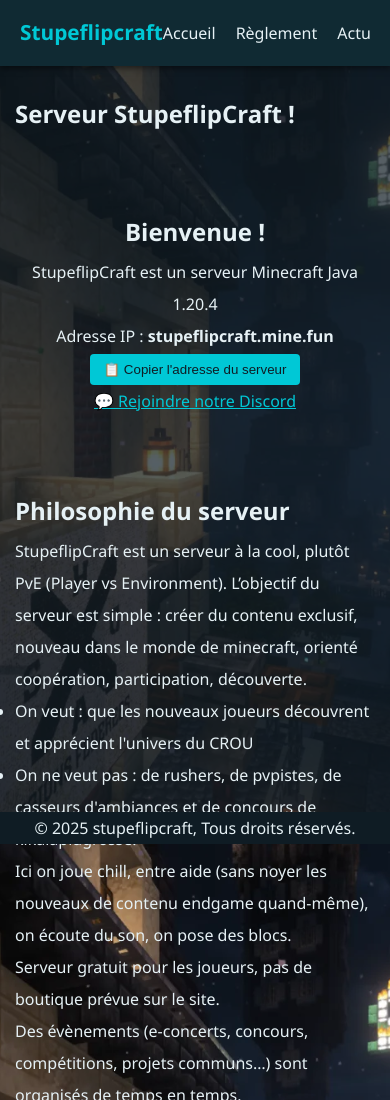
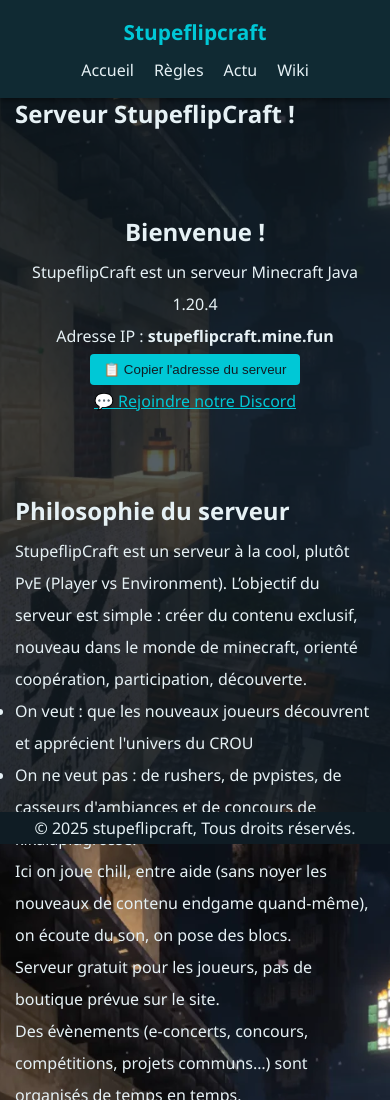
Before and after one commit to alexandre-dupierris/stupcraft, a plain HTML site: page index.html in a window 390 px wide. Shown: the top 1100 px of the page. Drawn offline with Linux system fonts and the light colour scheme; no server answers.

Commit message:
css responsive menu

```diff
--- a/index.html
+++ b/index.html
@@ -13,7 +13,7 @@
       <button class="hamburger">☰</button>
       <nav class="nav-menu">
         <a href="index.html">Accueil</a>
-        <a href="reglement.html">Règlement</a>
+        <a href="reglement.html">Règles</a>
         <a href="news.html">Actu</a>
         <a href="wiki.html">Wiki</a>
       </nav>
--- a/style.css
+++ b/style.css
@@ -270,6 +270,9 @@ footer {
 
 /* Menu horizontal tablette/mobile */
 @media (max-width: 1023px) {
+  header {
+    flex-direction: column;
+  }
   .wiki-nav {
     position: relative;
     width: auto;
```
Also changed, not shown: news.html (+1 -1 lines), reglement.html (+1 -1 lines), wiki.html (+1 -1 lines).
